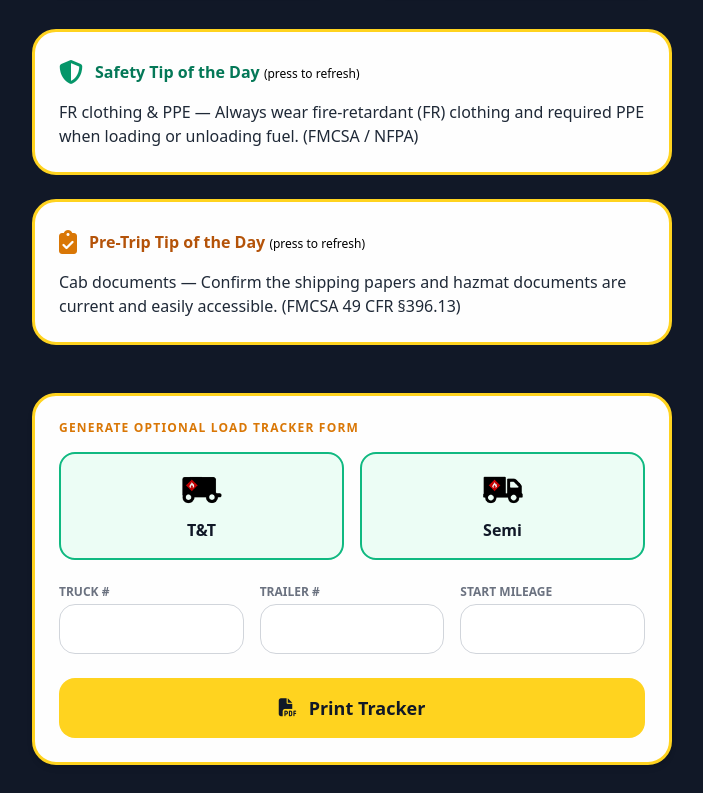
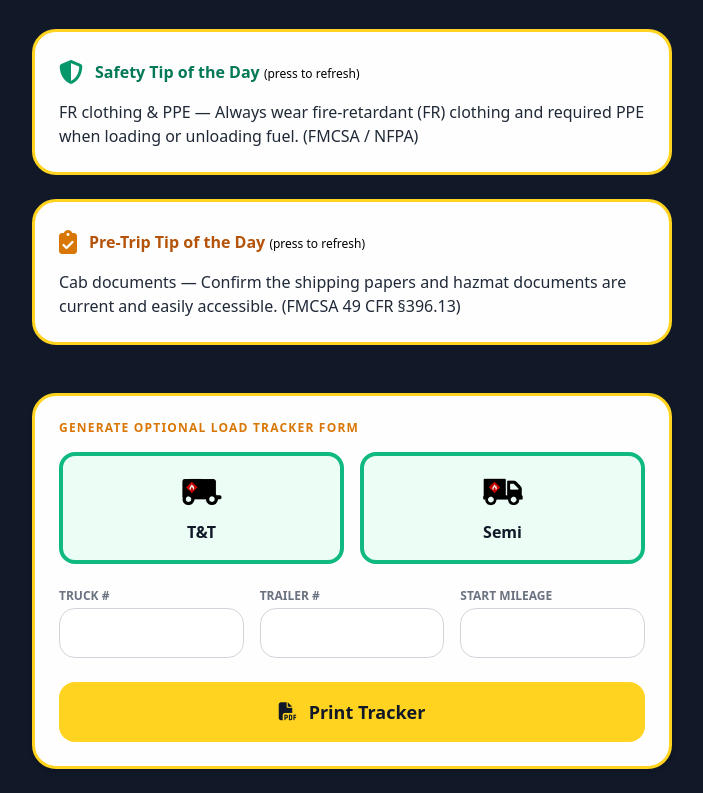
Before and after one commit to thesafetyninja/safety-ninja-break-calculator, a plain HTML site: page index.html in a window 1280 px wide. Shown: the part 875-1668 px from the top of the page, without its empty margins (288-991 px from the left). Drawn offline with nearby package versions, Linux system fonts and the light colour scheme.

Commit message:
Break Time Calculator V1.06
Swapped buttons (semi/t&t).
Attempt to correct button border behavior

```diff
--- a/index.html
+++ b/index.html
@@ -11,8 +11,16 @@
     body { font-family: system-ui, -apple-system, sans-serif; background: #111827; color: white; }
     .card { transition: all 0.2s; background: #FEFEFE; color: #111827; border: 3px solid #FFD31F !important; cursor: pointer; }
     .card:hover { transform: translateY(-2px); box-shadow: 0 10px 15px -3px rgb(0 0 0 / 0.2); }
-    .form-select-btn { transition: all 0.2s; }
-    .form-select-btn.active { border-color: #10b981 !important; background-color: #ecfdf5; }
+
+    .form-select-btn {
+      transition: all 0.2s;
+      border: 3px solid #d1d5db; /* Default grey border */
+    }
+    .form-select-btn.active {
+      border: 4px solid #10b981 !important; /* Bold green when selected */
+      background-color: #ecfdf5;
+    }
+
     #displayTime { color: #219c29 !important; }
     .custom-icon { width: 40px; height: 40px; object-fit: contain; margin-bottom: 8px; filter: brightness(0.95); }
   </style>
@@ -56,13 +64,13 @@
   <div class="card rounded-3xl shadow-md p-6 mt-12">
     <h2 class="uppercase text-xs font-bold text-amber-600 tracking-widest mb-4">GENERATE OPTIONAL LOAD TRACKER FORM</h2>
     <div class="grid grid-cols-2 gap-4 mb-6">
-      <!-- T&T on the LEFT -->
-      <button onclick="selectForm('T&T')" id="btnTandT" class="form-select-btn flex flex-col items-center py-4 border-2 border-gray-300 rounded-2xl hover:bg-gray-50">
+      <!-- T&T on LEFT -->
+      <button onclick="selectForm('T&T')" id="btnTandT" class="form-select-btn flex flex-col items-center py-4 rounded-2xl hover:bg-gray-50">
         <img src="assets/tandt-icon.png" class="custom-icon" alt="T&amp;T">
         <span class="font-bold">T&amp;T</span>
       </button>
-      <!-- Semi on the RIGHT -->
-      <button onclick="selectForm('Semi')" id="btnSemi" class="form-select-btn active flex flex-col items-center py-4 border-2 border-emerald-600 rounded-2xl hover:bg-emerald-50">
+      <!-- Semi on RIGHT -->
+      <button onclick="selectForm('Semi')" id="btnSemi" class="form-select-btn active flex flex-col items-center py-4 rounded-2xl hover:bg-emerald-50">
         <img src="assets/semi-icon.png" class="custom-icon" alt="Semi">
         <span class="font-bold">Semi</span>
       </button>
@@ -323,7 +331,7 @@ async function generateLoadTrackerPDF() {
 
 window.onload = () => {
   resetToNow();
-  document.getElementById('btnTandT').classList.add('active'); // Default to T&T now on left
+  document.getElementById('btnTandT').classList.add('active'); // T&T is default on left
 };
 </script>
 </body>
```
